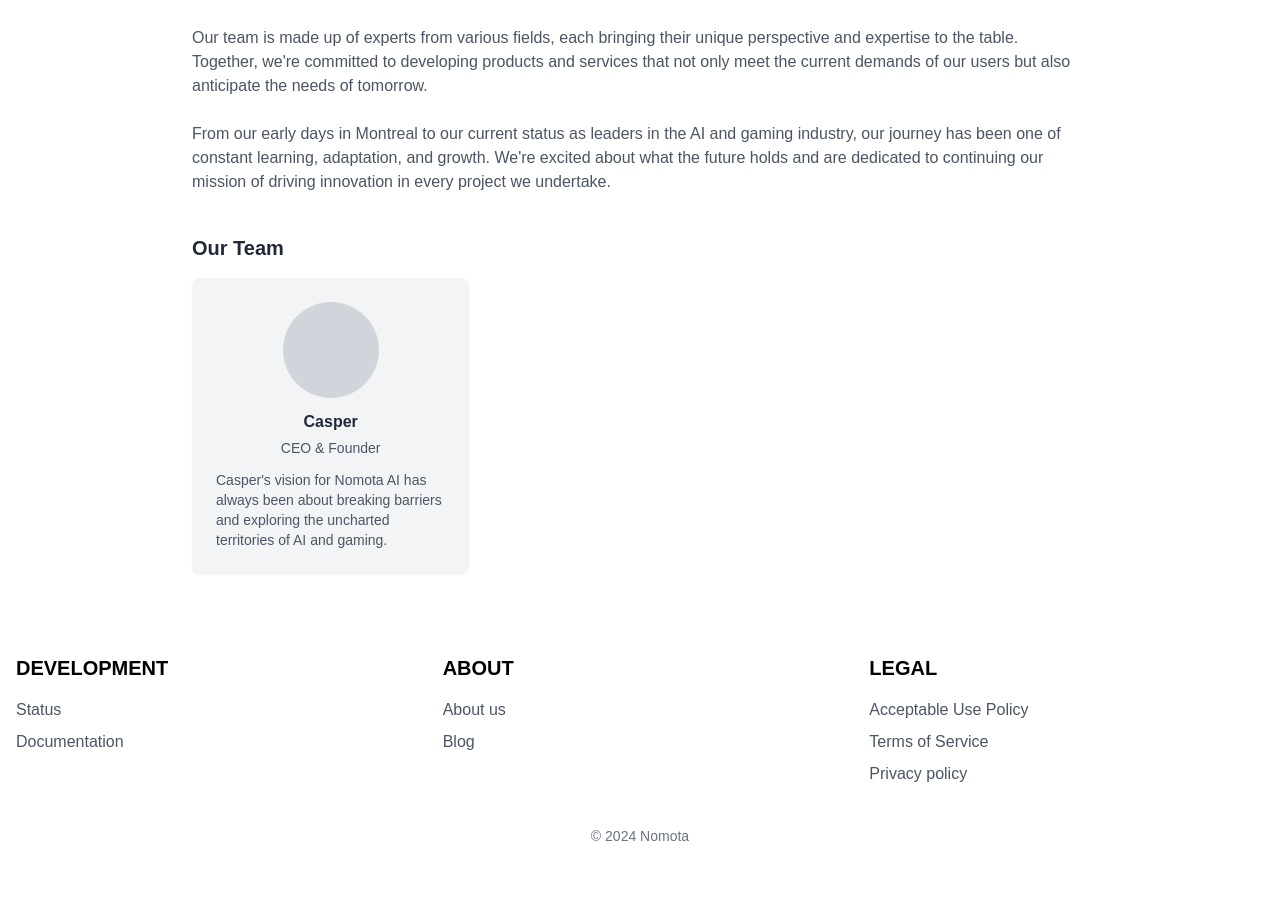
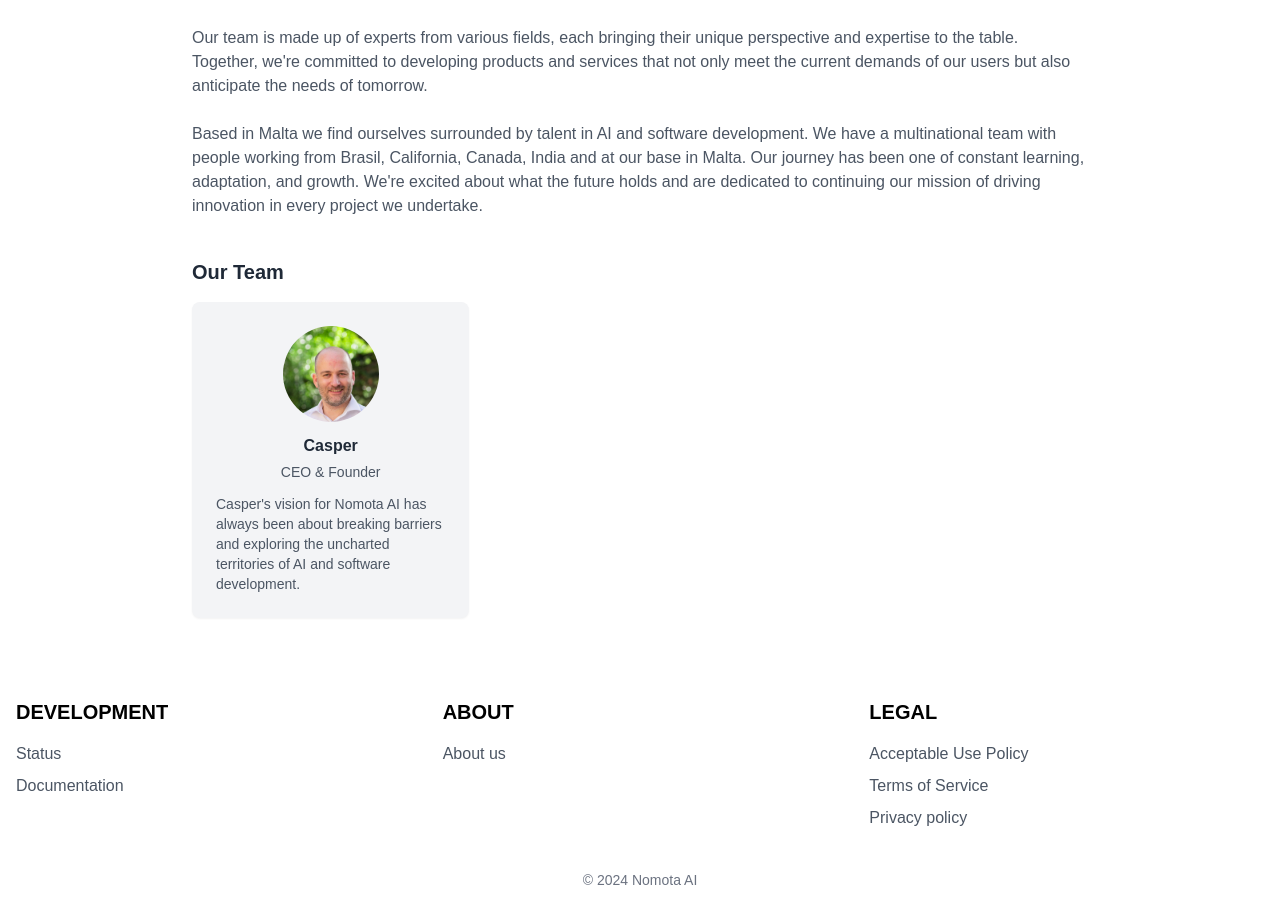
Before and after one commit to MohanVarma1965/NomotaAI, a React (Create React App) app: page /about in a window 1280 px wide. Shown: the part 304-1226 px from the top of the page. Before the commit the page ends 1182 px from the top, so only its background shows below. Built offline with nearby package versions, Linux system fonts and the light colour scheme.

Commit message:
About us fix

```diff
--- a/src/components/Footer/index.tsx
+++ b/src/components/Footer/index.tsx
@@ -1,28 +1,25 @@
-import React from "react";
-import FooterColumn from "./FooterColumn";
+import React from 'react';
+import FooterColumn from './FooterColumn';
 
 const Footer: React.FC = () => {
   const footerData = [
     {
-      title: "DEVELOPMENT",
+      title: 'DEVELOPMENT',
       links: [
-        { name: "Status", url: "https://status.nomota.nl" },
-        { name: "Documentation", url: "https://docs.nomota.nl" },
+        { name: 'Status', url: 'https://status.nomota.nl' },
+        { name: 'Documentation', url: 'https://docs.nomota.nl' },
       ],
     },
     {
-      title: "ABOUT",
-      links: [
-        { name: "About us", to: "/about" },
-        { name: "Blog", to: "/blog" },
-      ],
+      title: 'ABOUT',
+      links: [{ name: 'About us', to: '/about' }],
     },
     {
-      title: "LEGAL",
+      title: 'LEGAL',
       links: [
-        { name: "Acceptable Use Policy", to: "/acceptable-use" },
-        { name: "Terms of Service", to: "/terms" },
-        { name: "Privacy policy", to: "/privacy-policy" },
+        { name: 'Acceptable Use Policy', to: '/acceptable-use' },
+        { name: 'Terms of Service', to: '/terms' },
+        { name: 'Privacy policy', to: '/privacy-policy' },
       ],
     },
   ];
@@ -35,9 +32,7 @@ const Footer: React.FC = () => {
             <FooterColumn key={index} title={column.title} links={column.links} />
           ))}
         </div>
-        <div className="text-center text-sm text-gray-500 mt-8">
-          © 2024 Nomota
-        </div>
+        <div className="text-center text-sm text-gray-500 mt-8">© 2024 Nomota AI</div>
       </div>
     </footer>
   );
--- a/src/components/Pages/AboutUs.tsx
+++ b/src/components/Pages/AboutUs.tsx
@@ -10,13 +10,20 @@ const AboutUs: React.FC = () => {
         <h1 className="mb-6 text-3xl font-bold md:text-4xl">About Us</h1>
         <h2 className="mb-8 text-xl font-semibold md:text-2xl">Meet the Team Behind Nomota AI</h2>
         <p className="mb-6 text-gray-600">
-          At Nomota AI, our passion is at the intersection of technology and creativity. Founded by a group of visionaries in 2023, our goal has always been to harness the power of artificial intelligence to pioneer solutions that propel us towards a brighter future.
+          At Nomota AI, our passion is at the intersection of technology and creativity. Founded by a group of
+          visionaries in 2023, our goal has always been to harness the power of artificial intelligence to pioneer
+          solutions that propel us towards a brighter future.
         </p>
         <p className="mb-6 text-gray-600">
-          Our team is made up of experts from various fields, each bringing their unique perspective and expertise to the table. Together, we're committed to developing products and services that not only meet the current demands of our users but also anticipate the needs of tomorrow.
+          Our team is made up of experts from various fields, each bringing their unique perspective and expertise to
+          the table. Together, we're committed to developing products and services that not only meet the current
+          demands of our users but also anticipate the needs of tomorrow.
         </p>
         <p className="mb-6 text-gray-600">
-          From our early days in Montreal to our current status as leaders in the AI and gaming industry, our journey has been one of constant learning, adaptation, and growth. We're excited about what the future holds and are dedicated to continuing our mission of driving innovation in every project we undertake.
+          Based in Malta we find ourselves surrounded by talent in AI and software development. We have a multinational
+          team with people working from Brasil, California, Canada, India and at our base in Malta. Our journey has been
+          one of constant learning, adaptation, and growth. We're excited about what the future holds and are dedicated
+          to continuing our mission of driving innovation in every project we undertake.
         </p>
 
         <div className="mt-10">
@@ -24,11 +31,13 @@ const AboutUs: React.FC = () => {
           <div className="grid grid-cols-1 gap-8 sm:grid-cols-2 md:grid-cols-3">
             <div className="flex flex-col items-center p-6 bg-gray-100 rounded-lg shadow-sm">
               <div className="w-24 h-24 mb-3 overflow-hidden bg-gray-300 rounded-full">
+                <img src="./casper.jpg" />
               </div>
               <h4 className="mb-1 font-semibold">Casper</h4>
               <p className="mb-3 text-sm text-gray-600">CEO & Founder</p>
               <p className="text-sm text-gray-600">
-                Casper's vision for Nomota AI has always been about breaking barriers and exploring the uncharted territories of AI and gaming.
+                Casper's vision for Nomota AI has always been about breaking barriers and exploring the uncharted
+                territories of AI and software development.
               </p>
             </div>
           </div>
```
Also changed, not shown: public/casper.JPG (added).
